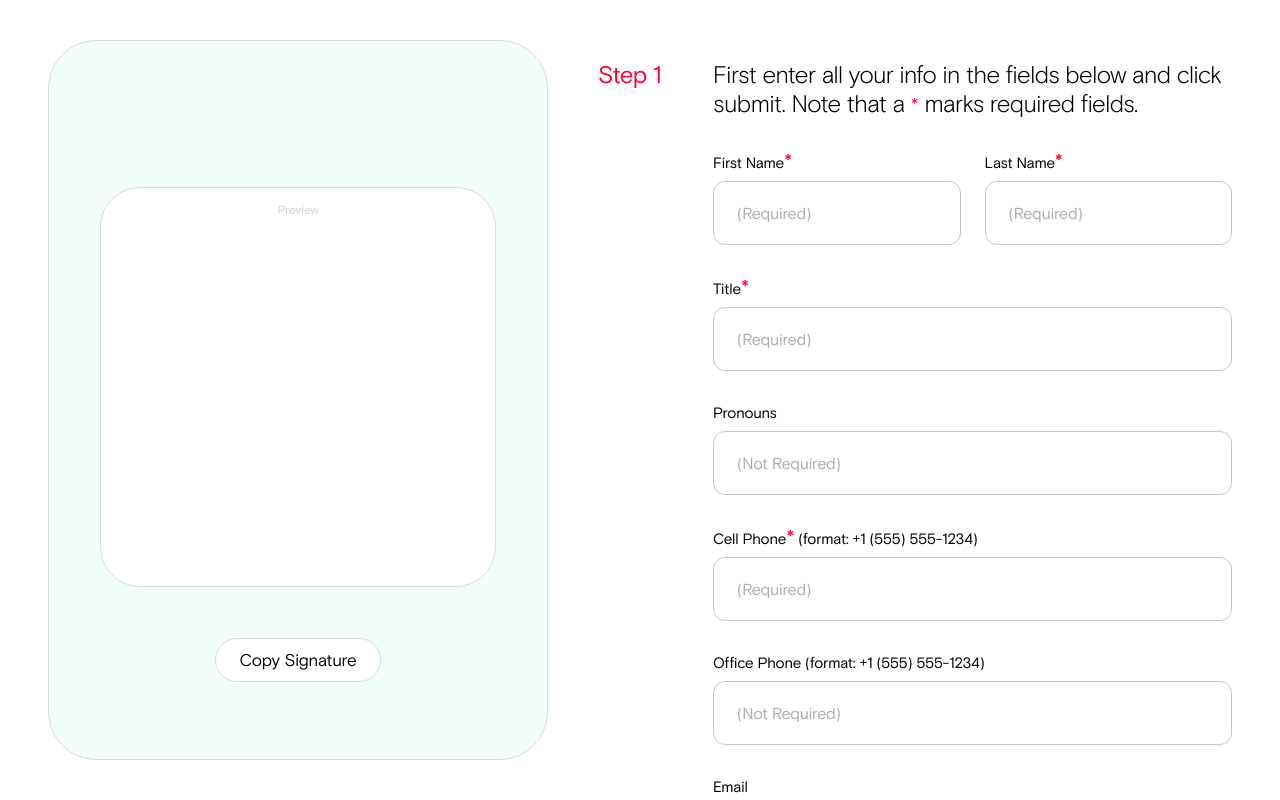
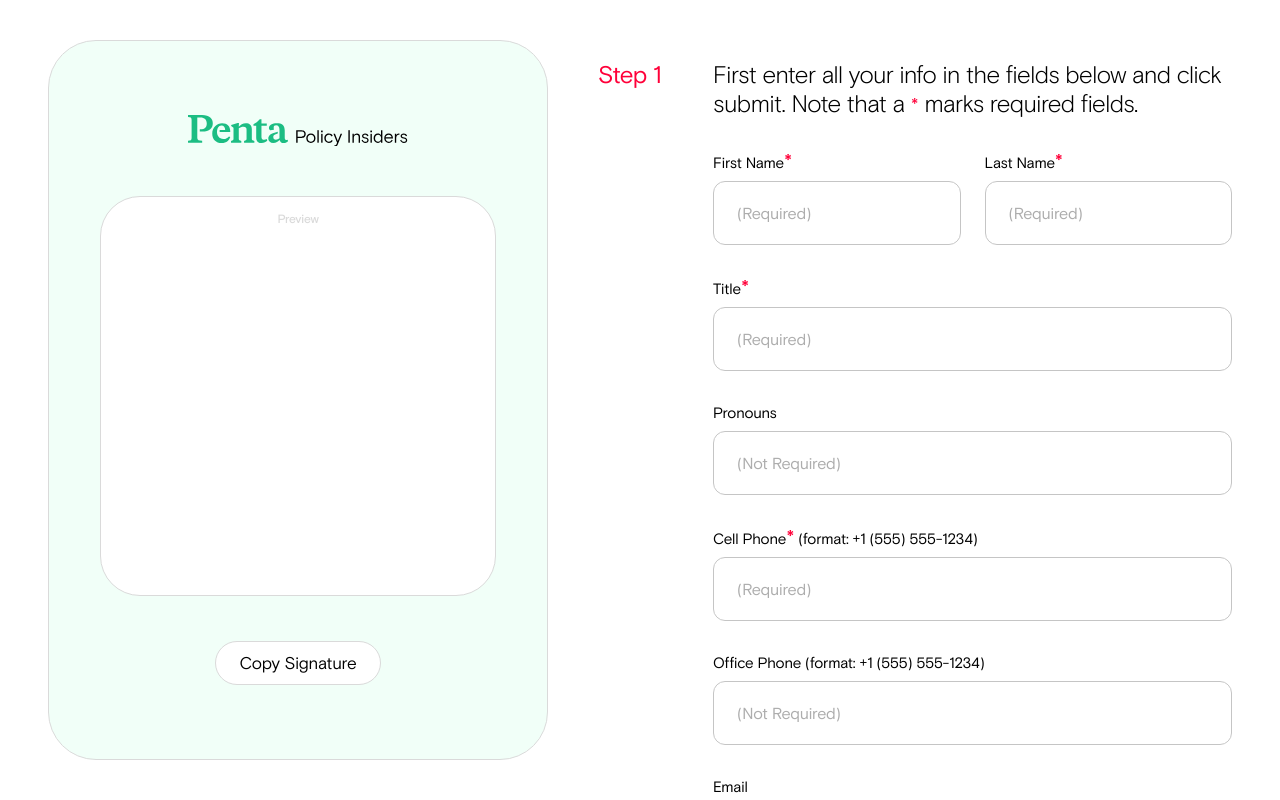
Before and after one commit to jacksrf/ballast-email-signature-generator, a plain HTML site: page index.html in a window 1280 px wide. Drawn offline with nearby package versions, Linux system fonts and the light colour scheme.

Commit message:
first commit

```diff
--- a/style.css
+++ b/style.css
@@ -541,6 +541,10 @@ main {
     position: relative;
 }
 
+.logo {
+  width: 220px;
+}
+
 .preview_holder {
     width: 500px;
     height: 90%;
```
